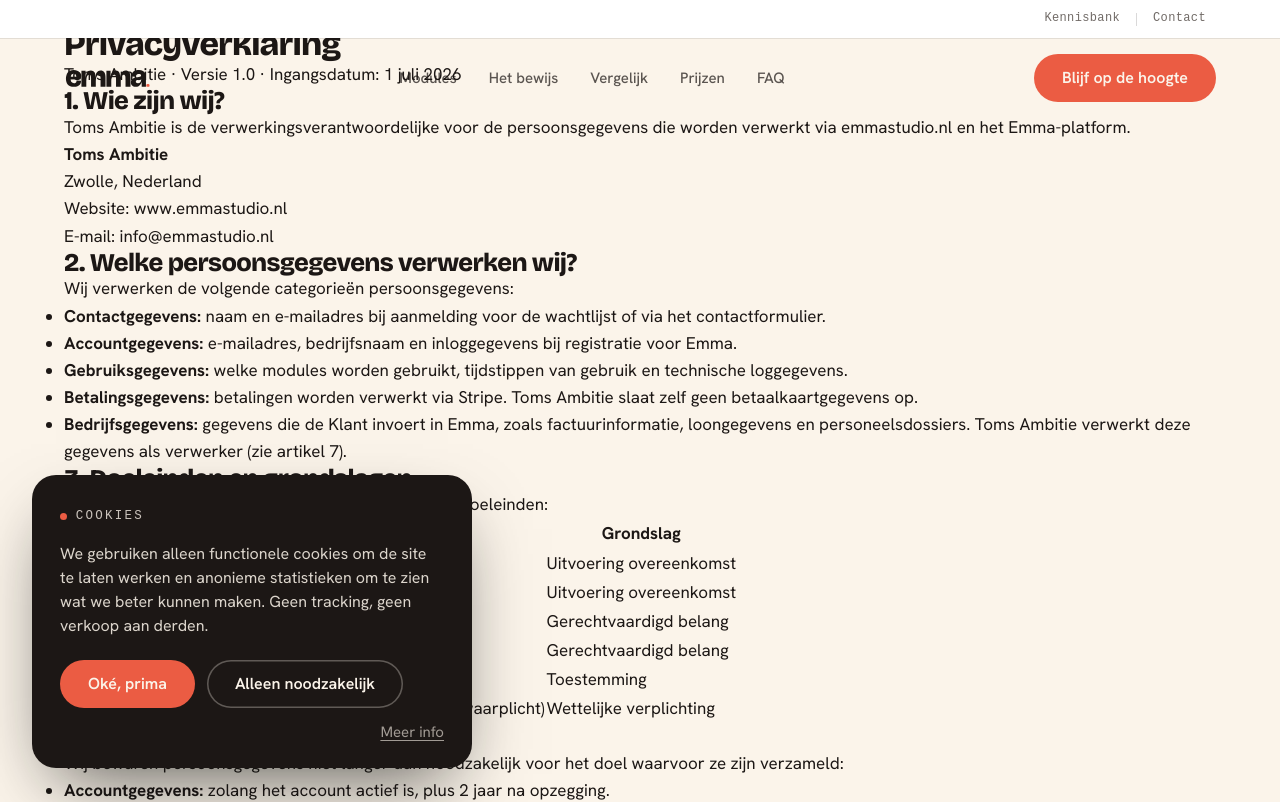
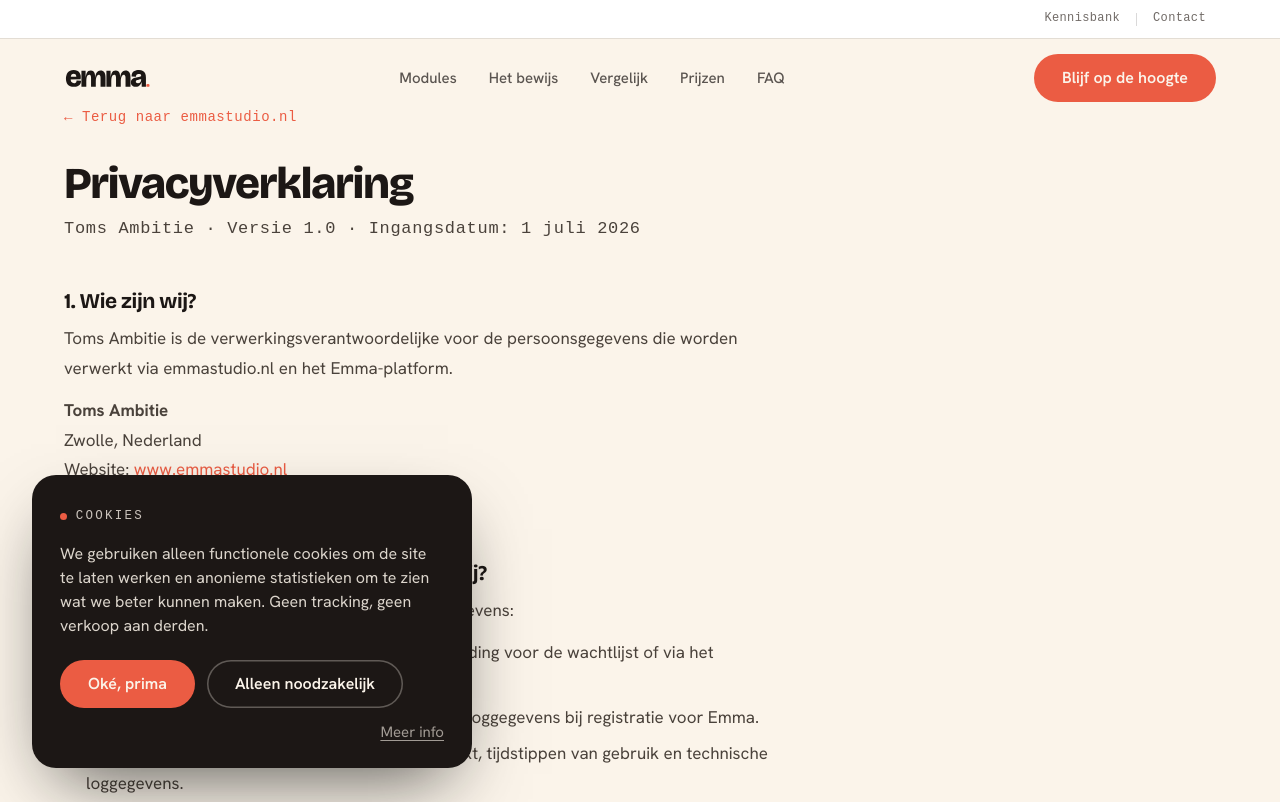
Before and after one commit to Toms-Ambitie/emmastudio-website, a Next.js app: page /privacy in a window 1280 px wide. Shown: the top 802 px of the page. Built offline with nearby package versions, Linux system fonts and the light colour scheme; a web font is replaced by a local one.

Commit message:
update src/app/globals.css

```diff
--- a/src/app/globals.css
+++ b/src/app/globals.css
@@ -1082,3 +1082,21 @@
 .nf h1{ font-size:clamp(28px,4vw,44px); letter-spacing:-.03em; margin-bottom:16px; }
 .nf p{ font-size:clamp(15px,1.6vw,17px); color:var(--ink-soft); margin-bottom:36px; max-width:38ch; margin-inline:auto; }
 .nf__links{ display:flex; gap:14px; justify-content:center; flex-wrap:wrap; }
+
+/* ─── LEGAL PAGES ─────────────────────────────────────────── */
+.legal{ padding:clamp(64px,8vw,120px) 0; }
+.legal__kicker{ margin-bottom:32px; }
+.legal__back{ font-size:14px; font-family:var(--mono); letter-spacing:.04em; color:var(--ink-soft); text-decoration:none; }
+.legal__back:hover{ color:var(--coral); }
+.legal h1{ font-family:var(--display); font-size:clamp(28px,4vw,44px); font-weight:800; letter-spacing:-.03em; margin-bottom:8px; }
+.legal__meta{ font-size:13px; font-family:var(--mono); color:var(--ink-soft); margin-bottom:56px; letter-spacing:.04em; }
+.legal h2{ font-family:var(--display); font-size:clamp(17px,2vw,21px); font-weight:700; letter-spacing:-.02em; margin:48px 0 12px; color:var(--ink); }
+.legal p{ font-size:clamp(15px,1.7vw,17px); line-height:1.75; color:var(--ink-2,#4A423B); margin-bottom:12px; }
+.legal__content{ max-width:720px; }
+.legal ul,.legal ol{ padding-left:22px; margin:4px 0 16px; }
+.legal li{ font-size:clamp(15px,1.7vw,17px); line-height:1.75; color:var(--ink-2,#4A423B); margin-bottom:6px; }
+.legal a{ color:var(--coral); text-decoration:none; }
+.legal a:hover{ text-decoration:underline; }
+.legal table{ width:100%; border-collapse:collapse; margin:16px 0 24px; font-size:15px; }
+.legal th{ text-align:left; padding:10px 16px; background:rgba(28,23,21,.05); font-weight:600; font-size:13px; font-family:var(--mono); letter-spacing:.04em; color:var(--ink-soft); }
+.legal td{ padding:10px 16px; border-bottom:1px solid var(--line); color:var(--ink-2,#4A423B); font-size:15px; line-height:1.6; }
```
